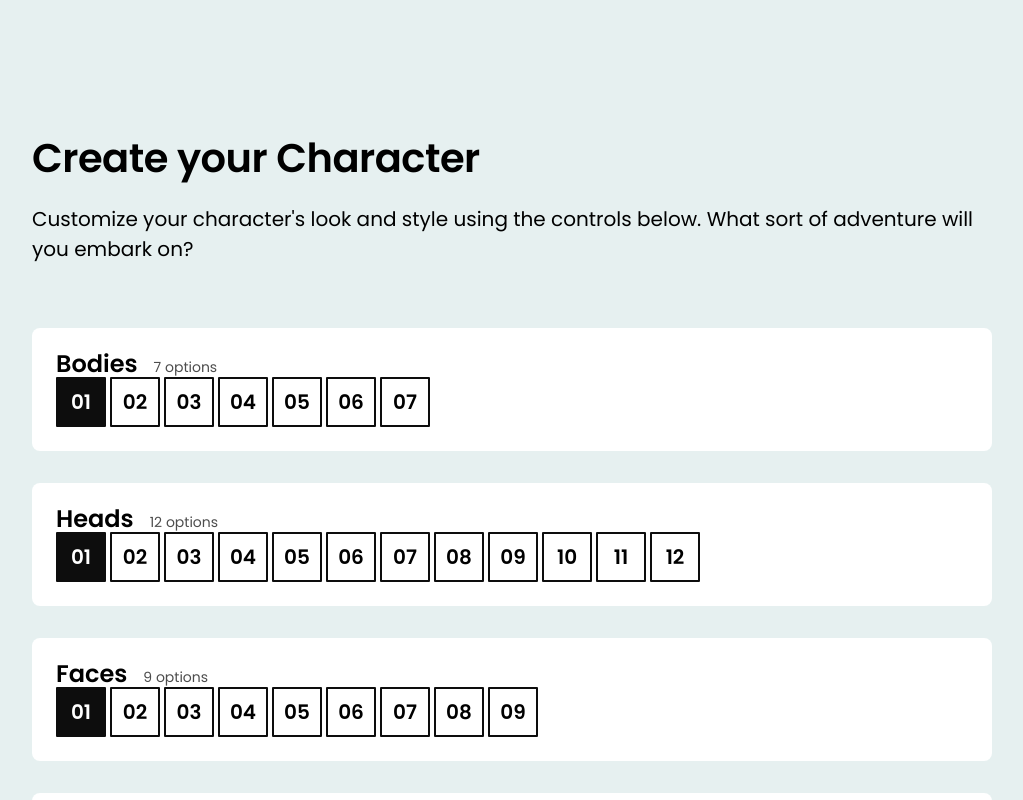
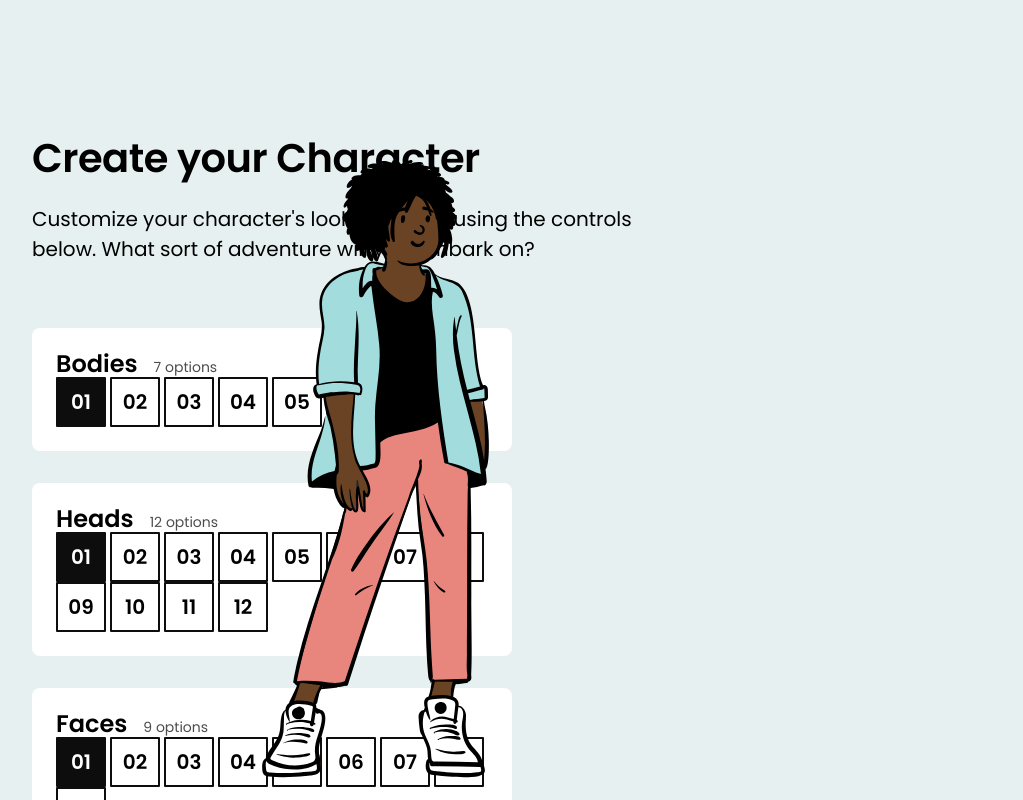
Before and after one commit to Coding-Gymnasium/css-practice, a React (Create React App) app in the folder jcomeau-css/character-creator-JComeau/: page / in a window 1280 px wide. Shown: the top 800 px of the page, without its empty margins (128-1151 px from the left). Built offline with nearby package versions, Linux system fonts and the light colour scheme.

Commit message:
Add positioning

```diff
--- a/jcomeau-css/character-creator-JComeau/src/components/CharacterEditor/CharacterEditor.module.css
+++ b/jcomeau-css/character-creator-JComeau/src/components/CharacterEditor/CharacterEditor.module.css
@@ -4,10 +4,12 @@
 }
 
 .maxWidthWrapper {
+  position: relative;
 }
 
 .header {
   padding-bottom: 64px;
+  max-width: 65%;
 }
 
 .title {
@@ -24,7 +26,12 @@
 }
 
 .characterWrapper {
+  height: 80%;
+  position: fixed;
+  top: 150px;
+  right: 500px;
 }
 
 .controlColumn {
+  max-width: 50%;
 }
```
